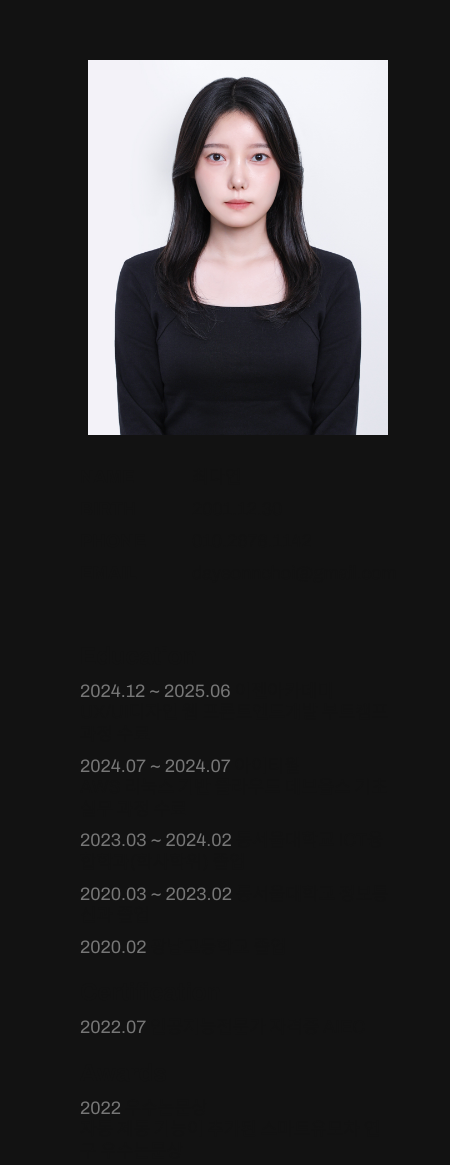
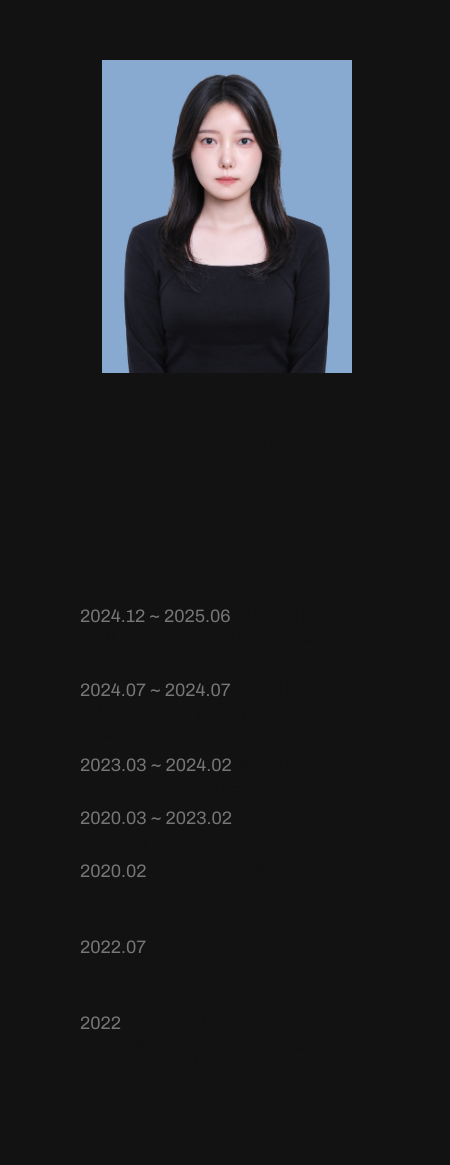
Before and after one commit to daye0nn/2026portfolio, a React (Vite) app: page / in a window 390 px wide. Shown: the part 824-1989 px from the top of the page, 450 px wide, since content can reach past the window. Built offline with nearby package versions, Linux system fonts and the light colour scheme; a web font is replaced by a local one.

Commit message:
모바일 반응형 수정

```diff
--- a/src/components/Header.jsx
+++ b/src/components/Header.jsx
@@ -21,7 +21,6 @@ const Inner = styled.nav`
     inset 0 0 60px rgba(255, 255, 255, 0.3),
     inset 0 0 60px rgba(255, 255, 255, 0.3),
     0 4px 20px rgba(0, 0, 20, 0.2);
-
   z-index: 10;
 `;
 
@@ -57,6 +56,9 @@ const Menu = styled.ul`
     opacity: 1;
     filter: blur(0);
   }
+  @media (max-width: 480px) {
+    gap: 2rem;
+  }
 `;
 
 const Header = () => {
--- a/src/components/Sideproject.jsx
+++ b/src/components/Sideproject.jsx
@@ -34,6 +34,13 @@ const Item = styled.div`
     a {
       p {
         font-size: 2rem;
+      }
+    }
+  }
+  @media (max-width: 480px) {
+    a {
+      p {
+        font-size: 1.8rem;
       }
     }
   }
--- a/src/pages/Contact.jsx
+++ b/src/pages/Contact.jsx
@@ -29,6 +29,11 @@ const Wrapper = styled.div`
       font-size: 5rem;
     }
   }
+  @media (max-width: 480px) {
+    h2 {
+      font-size: 3rem;
+    }
+  }
 `;
 
 const Fmenu = styled.ul`
@@ -53,6 +58,9 @@ const Fmenu = styled.ul`
   }
   @media (max-width: 768px) {
     font-size: 1.8rem;
+  }
+  @media (max-width: 480px) {
+    font-size: 1.6rem;
   }
 `;
 
--- a/src/pages/Profile.jsx
+++ b/src/pages/Profile.jsx
@@ -16,24 +16,8 @@ const Wrapper = styled.div`
   display: flex;
   justify-content: center;
   align-items: center;
-  /* background: var(--light); */
   color: var(--text);
   position: relative;
-  /* padding-top: 50vh; */
-  /* &:before {
-    content: "";
-    position: absolute;
-    left: 0;
-    top: 0;
-    width: 100%;
-    height: 30vh;
-    transform: translateY(0%);
-    background: linear-gradient(
-      180deg,
-      rgba(0, 0, 0, 1) 0%,
-      rgba(247, 247, 247, 1) 100%
-    );
-  } */
 `;
 
 const Inner = styled.div`
@@ -61,15 +45,21 @@ const Info = styled.div`
   @media (max-width: 1024px) {
     font-size: 1.8rem;
   }
+  @media (max-width: 480px) {
+    font-size: 1.6rem;
+  }
 `;
 
 const ProfileImg = styled.div`
   width: 100%;
-  max-width: 300px;
+  max-width: 350px;
   img {
     width: 100%;
     height: auto;
     object-fit: cover;
+  }
+  @media (max-width: 480px) {
+    max-width: 250px;
   }
 `;
 
@@ -86,6 +76,9 @@ const Title = styled.p`
   text-transform: uppercase;
   @media (max-width: 1024px) {
     font-size: 1.8rem;
+  }
+  @media (max-width: 480px) {
+    font-size: 1.6rem;
   }
 `;
 
@@ -136,6 +129,14 @@ const Education = styled.div`
       }
     }
   }
+  @media (max-width: 480px) {
+    h2 {
+      font-size: 2rem;
+    }
+    div {
+      font-size: 1.6rem;
+    }
+  }
 `;
 
 const Certification = styled(Education)``;
@@ -153,6 +154,12 @@ const Skills = styled.div`
     h2 {
       font-size: 2.4rem;
     }
+  }
+  @media (max-width: 480px) {
+    h2 {
+      font-size: 2rem;
+    }
+    font-size: 1.6rem;
   }
 `;
 
--- a/src/pages/Project.jsx
+++ b/src/pages/Project.jsx
@@ -23,6 +23,9 @@ const Title = styled.h1`
   margin-bottom: 50px;
   @media (max-width: 1024px) {
     font-size: 4rem;
+  }
+  @media (max-width: 480px) {
+    font-size: 2.8rem;
   }
 `;
 
@@ -51,6 +54,9 @@ const ProjectItem = styled.div`
     h2 {
       font-size: 2rem;
     }
+  }
+  @media (max-width: 480px) {
+    font-size: 1.8rem;
   }
 `;
 
```
Also changed, not shown: src/images/logo.png, src/images/profile.jpg.
